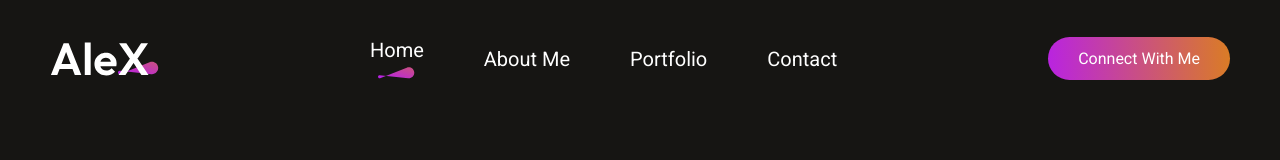
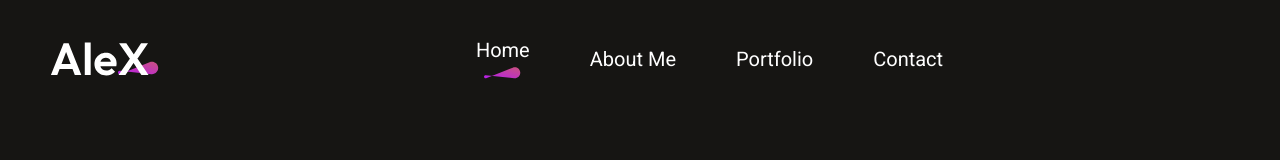
Before and after one commit to itsPratikHere/React-Portfolio, a React (Vite) app: page / in a window 1280 px wide. Shown: the top 160 px of the page. Built offline with nearby package versions, Linux system fonts and the light colour scheme.

Commit message:
contact me button removes

```diff
--- a/src/Components/Navbar/Navbar.jsx
+++ b/src/Components/Navbar/Navbar.jsx
@@ -30,7 +30,7 @@
 
 
         </ul>
-        <div className = 'nav-connect'><AnchorLink className='anchor-link' offset={50} href='#contact'>Connect With Me</AnchorLink></div>
+        {/* <div className = 'nav-connect'><AnchorLink className='anchor-link' offset={50} href='#contact'>Connect With Me</AnchorLink></div> */}
     </div>
   )
 }
```
